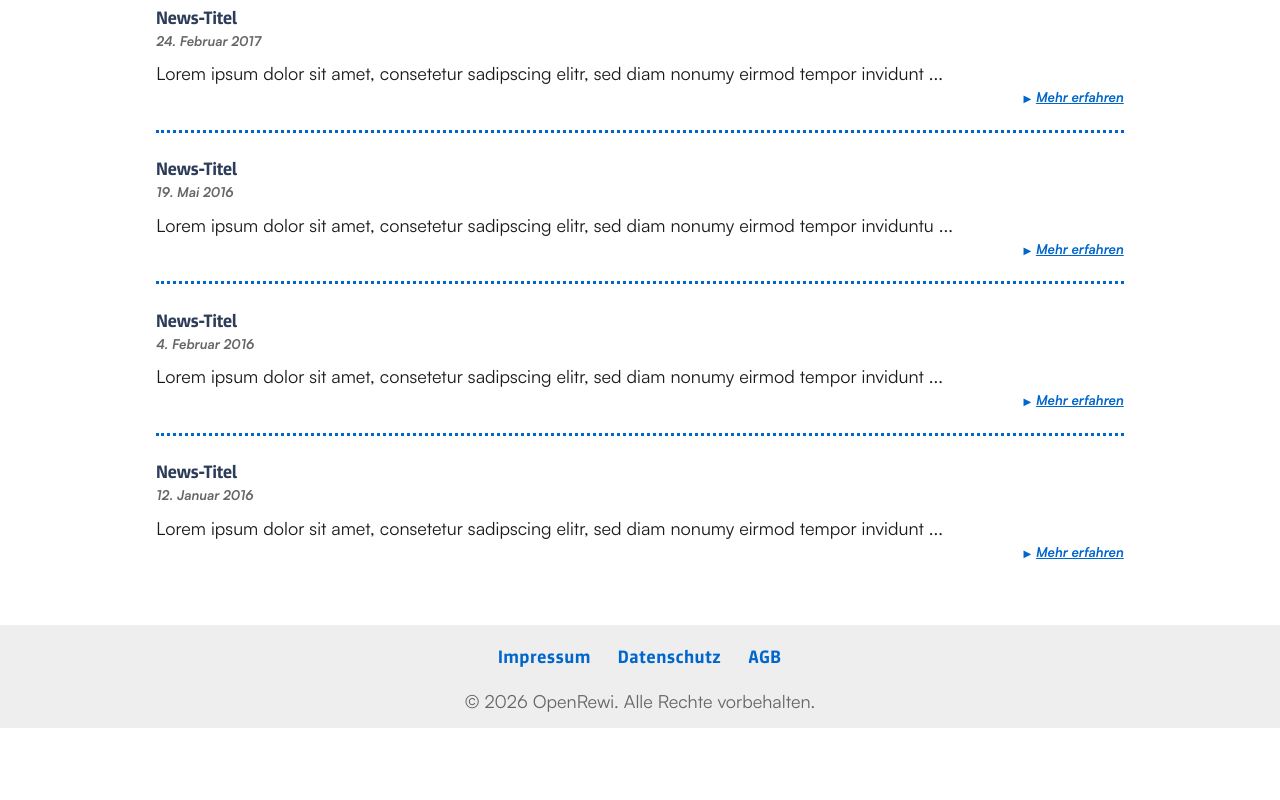
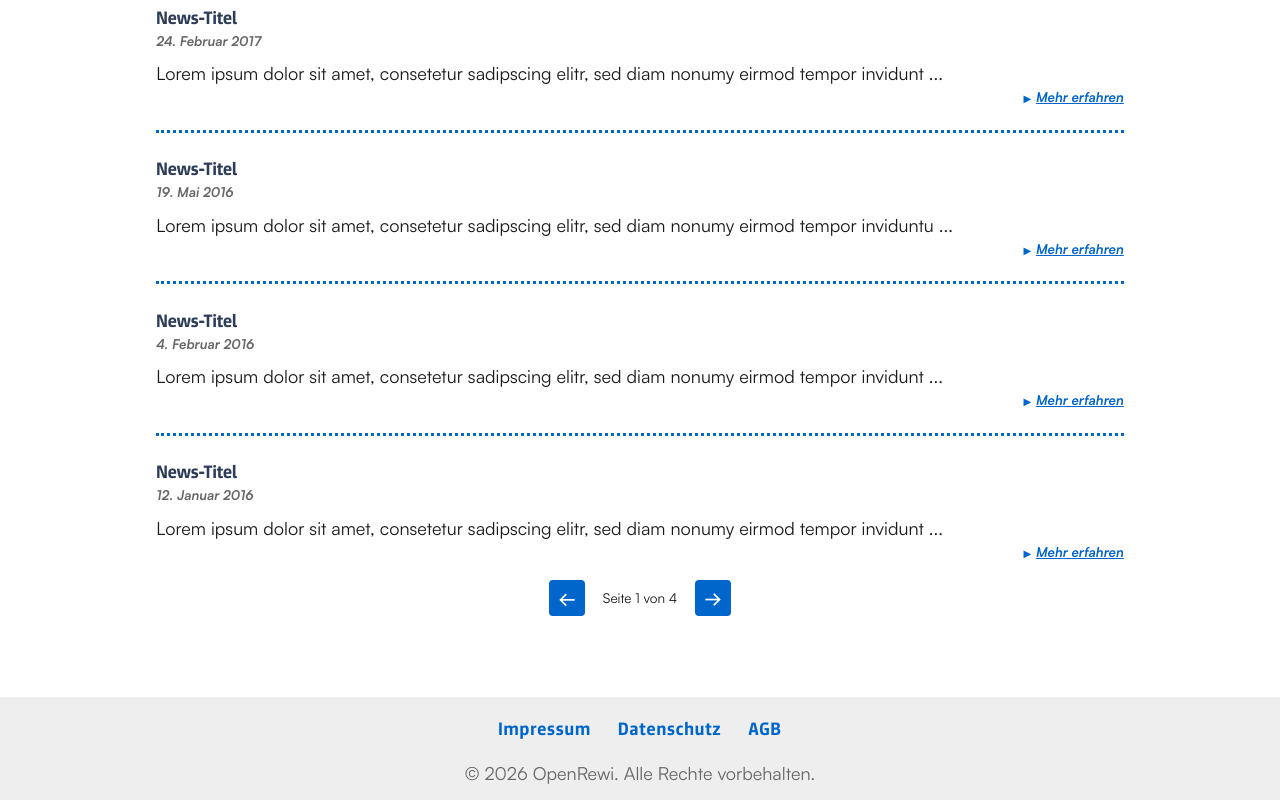
Before and after one commit to lab-tony/fhp-or, a React (Vite) app: page / in a window 1280 px wide. Shown: the part 2709-3509 px from the top of the page. Before the commit the page ends 3437 px from the top, so only its background shows below. Built offline with nearby package versions, Linux system fonts and the light colour scheme.

Commit message:
[FHP-OR] Add component Pager

```diff
--- /dev/null
+++ b/src/css/components/pager.css
@@ -0,0 +1,29 @@
+/* =========================
+   PAGER
+========================= */
+.or-pager {
+  padding: var(--space-m) 0;
+  display: flex;
+  align-items: center;
+  justify-content: center;
+  gap: 1rem;
+}
+
+.or-pager__button {
+  background-color: var(--color-accent);
+  border: none;
+  color: var(--color-white);
+  font-family: var(--font-bold);
+  font-size: var(--font-m);
+  padding: 0 var(--space-xs);
+  line-height: 2rem;
+  border-radius: 4px;
+  cursor: pointer;
+  transition: background-color 0.3s ease;
+}
+
+.or-pager__info {
+  font-family: var(--font-regular);
+  font-size: var(--font-s);
+  color: var(--color-text);
+}
--- a/src/js/index.ts
+++ b/src/js/index.ts
@@ -15,6 +15,7 @@ import '../css/foundation/style.css';
 import '../css/components/card.css';
 import '../css/components/nav.css';
 import '../css/components/news.css';
+import '../css/components/pager.css';
 
 /* =========================
    JS Imports
--- a/src/react/components/News.tsx
+++ b/src/react/components/News.tsx
@@ -1,5 +1,6 @@
 import React from 'react';
 import type { JSX } from 'react';
+import Pager from './Pager';
 
 export interface INewsItem {
   title: string;
@@ -45,6 +46,7 @@ export default function News({ newsData }: NewsProps): JSX.Element {
           </li>
         ))}
       </ul>
+      <Pager />
     </>
   );
 }
--- /dev/null
+++ b/src/react/components/Pager.tsx
@@ -0,0 +1,17 @@
+import React from 'react';
+
+export default function Pager() {
+  return (
+    <nav className="or-pager" aria-label="Paginierung">
+      <button className="or-pager__button" aria-label="Vorherige Seite">
+        ←
+      </button>
+
+      <span className="or-pager__info">Seite 1 von 4</span>
+
+      <button className="or-pager__button" aria-label="Nächste Seite">
+        →
+      </button>
+    </nav>
+  );
+}
```
